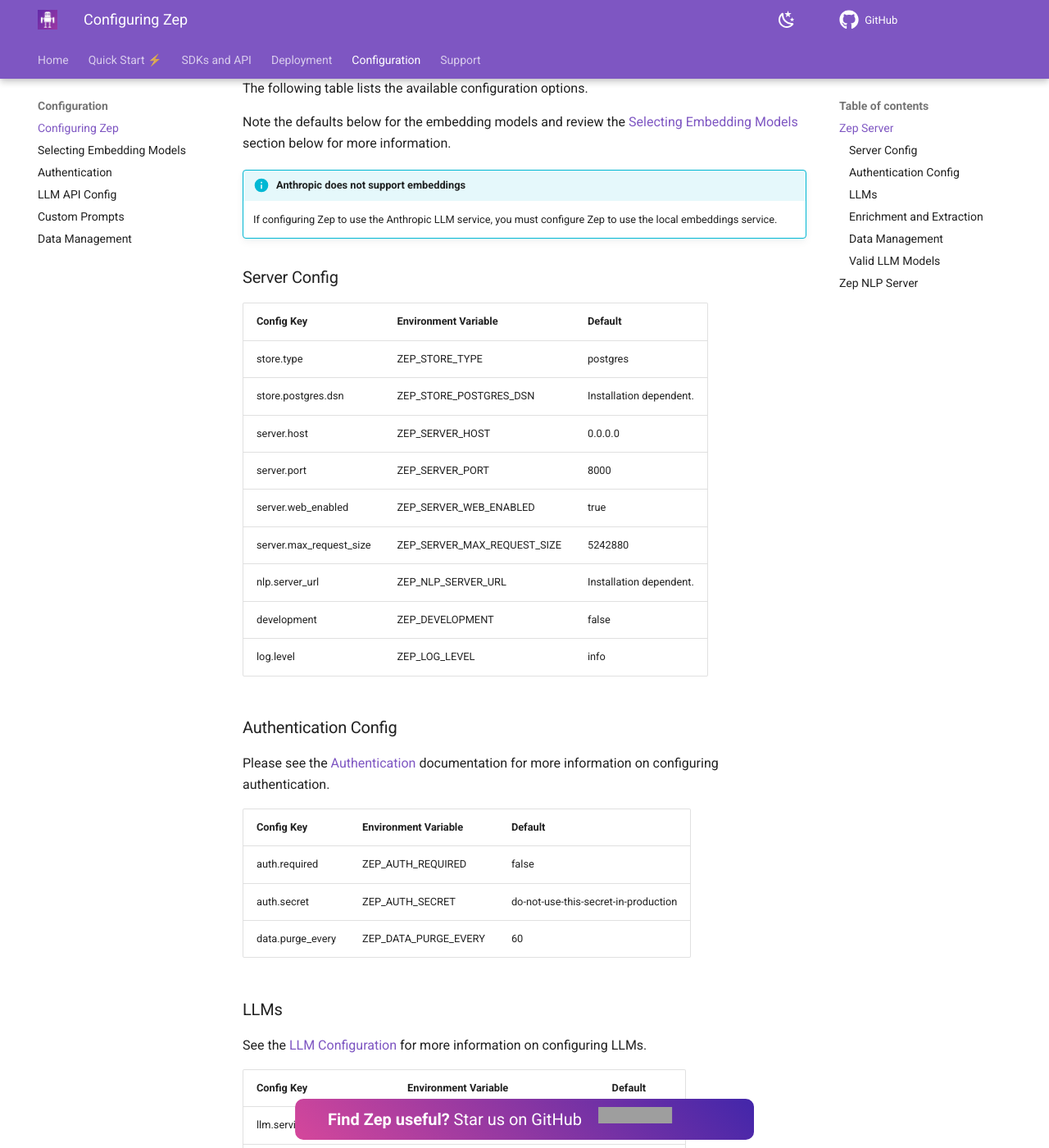
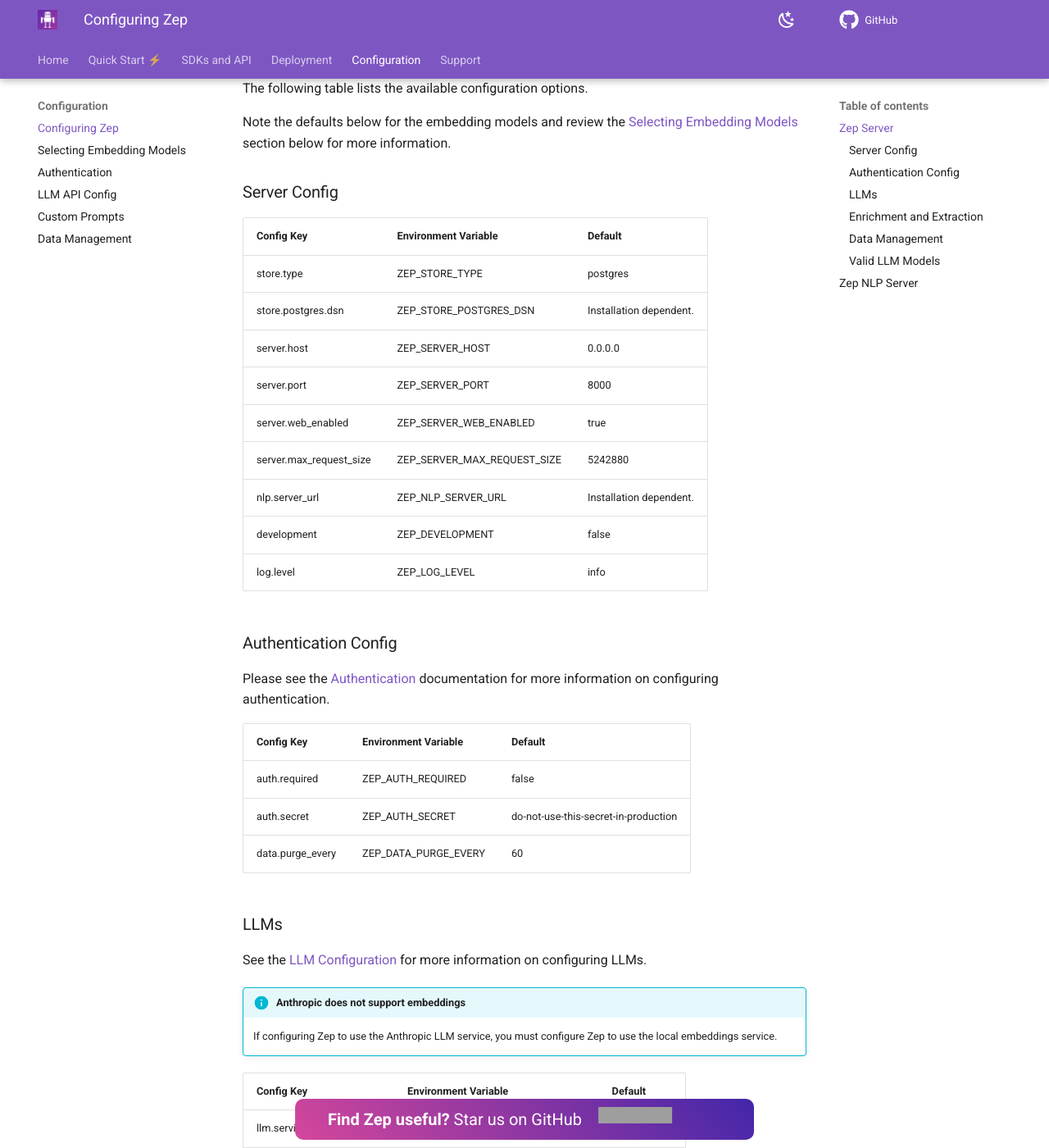
Before and after one commit to getzep/docs.getzep.com, an MkDocs documentation site: the page built from docs/deployment/config.md, in a window 1280 px wide and 1400 px high, scrolled down 593 px. Shown: the whole window at 82% size. Built offline with MkDocs 1.6.1 and Material for MkDocs 9.7.7, drawn with Linux system fonts in a browser that asks for light colours; plug-ins that fetch from the network failed and are left out; comment, search, counter and statistics services are not loaded; part of the change alters nothing that is shown; grey boxes are pictures that could not be loaded.

```diff
--- a/docs/deployment/config.md
+++ b/docs/deployment/config.md
@@ -19,9 +19,6 @@ The Zep server can be configured via environment variables, a `.env` file, or th
 
 Note the defaults below for the embedding models and review the [Selecting Embedding Models](#selecting-embedding-models) section below for more information.
 
-!!! info "Anthropic does not support embeddings"
-
-    If configuring Zep to use the Anthropic LLM service, you must configure Zep to use the local embeddings service.
 
 ### Server Config
 
@@ -50,6 +47,10 @@ Please see the [Authentication](auth.md) documentation for more information on c
 ### LLMs
 
 See the [LLM Configuration](llm_config.md) for more information on configuring LLMs.
+
+!!! info "Anthropic does not support embeddings"
+
+    If configuring Zep to use the Anthropic LLM service, you must configure Zep to use the local embeddings service.
 
 | Config Key                                  | Environment Variable                            | Default                                                      |
 |---------------------------------------------|-------------------------------------------------|--------------------------------------------------------------|
```
